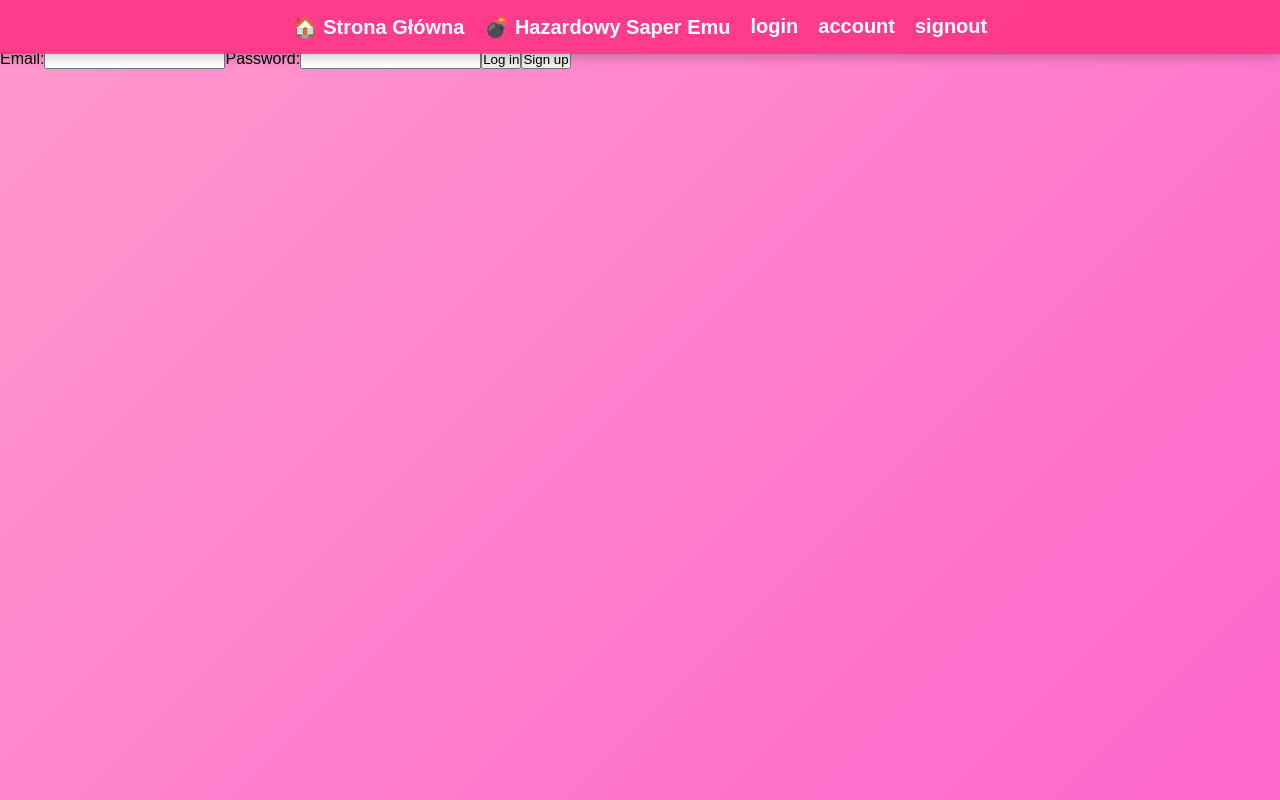
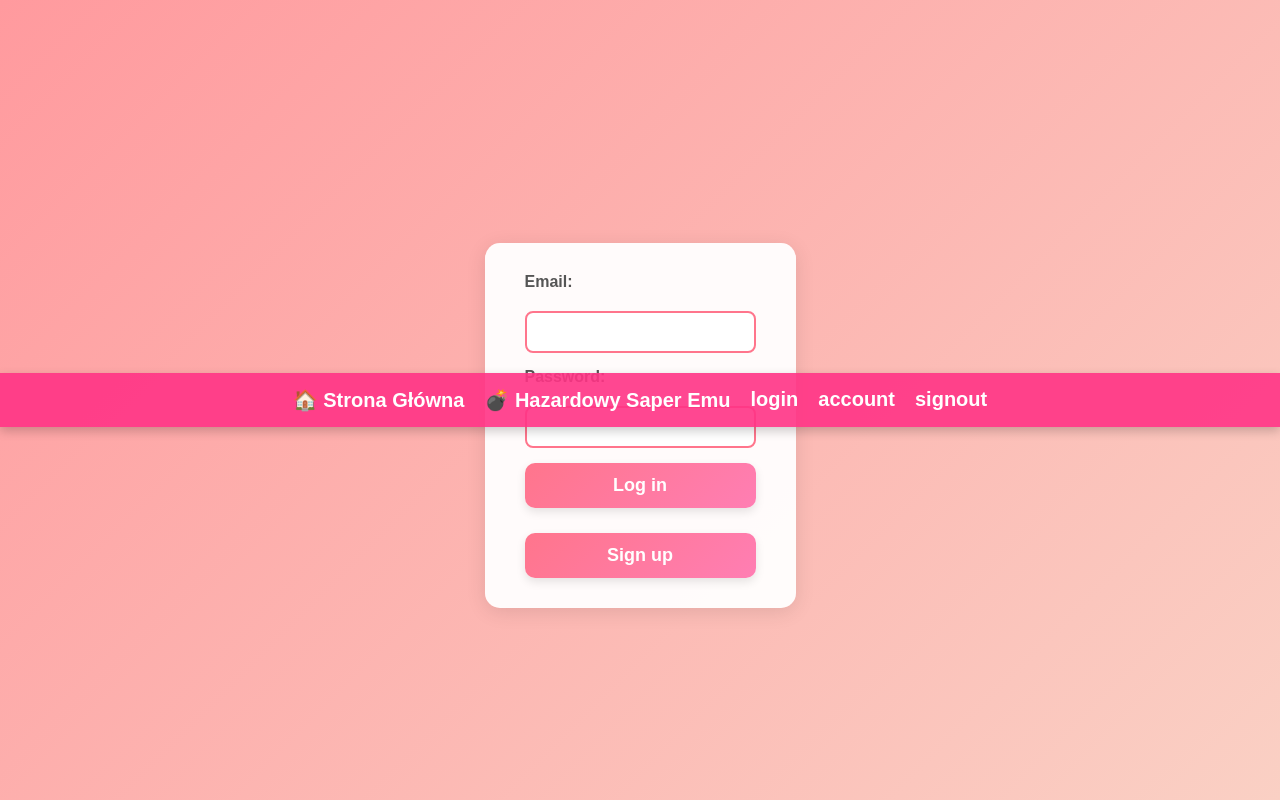
Before and after one commit to deefyy/mines-gambling-game, a Next.js app: page /login in a window 1280 px wide. Built offline with nearby package versions, Linux system fonts and the light colour scheme.

Commit message:
login css

```diff
--- a/app/login/page.js
+++ b/app/login/page.js
@@ -1,14 +1,15 @@
 import { login, signup } from './actions'
+import styles from './page.module.css';
 
 export default function LoginPage() {
   return (
-    <form>
-      <label htmlFor="email">Email:</label>
-      <input id="email" name="email" type="email" required />
-      <label htmlFor="password">Password:</label>
-      <input id="password" name="password" type="password" required />
-      <button formAction={login}>Log in</button>
-      <button formAction={signup}>Sign up</button>
+    <form className={styles.form}>
+      <label htmlFor="email" className={styles.label}>Email:</label>
+      <input id="email" name="email" type="email" required className={styles.inputField} />
+      <label htmlFor="password" className={styles.label}>Password:</label>
+      <input id="password" name="password" type="password" required className={styles.inputField} />
+      <button formAction={login} className={styles.btn}>Log in</button>
+      <button formAction={signup} className={styles.btn}>Sign up</button>
     </form>
-  )
+  );
 }
--- /dev/null
+++ b/app/login/page.module.css
@@ -0,0 +1,83 @@
+/* 🎀 Styl Wonderhoyowy dla strony logowania */
+
+/* 🌈 Tło strony */
+body {
+    background: linear-gradient(135deg, #ff9a9e, #fad0c4); /* Pastelowy gradient */
+    color: #333;
+    font-family: 'Arial', sans-serif;
+    display: flex;
+    justify-content: center;
+    align-items: center;
+    min-height: 100vh;
+    margin: 0;
+}
+
+/* 🌟 Formularz logowania */
+form {
+    background-color: rgba(255, 255, 255, 0.95); /* Delikatne białe tło */
+    padding: 30px 40px;
+    border-radius: 15px;
+    box-shadow: 0 4px 20px rgba(0, 0, 0, 0.1);
+    width: 100%;
+    max-width: 400px;
+    display: flex;
+    flex-direction: column;
+    gap: 15px;
+}
+
+/* 📝 Etykiety formularza */
+label {
+    font-weight: bold;
+    font-size: 16px;
+    margin-bottom: 5px;
+    color: #555;
+}
+
+/* 🔢 Pola wejściowe */
+input[type="email"],
+input[type="password"] {
+    padding: 10px;
+    font-size: 16px;
+    width: 100%;
+    border: 2px solid #ff758c; /* Różowe obramowanie */
+    border-radius: 8px;
+    background: #ffffff; /* Białe wnętrze */
+    color: #333;
+    transition: border-color 0.3s, box-shadow 0.3s;
+}
+
+input[type="email"]:focus,
+input[type="password"]:focus {
+    border-color: #ff7eb3; /* Intensywny róż przy aktywacji */
+    box-shadow: 0 0 8px #ff7eb3;
+}
+
+/* 🎀 Przyciski */
+button {
+    padding: 12px 25px;
+    font-size: 18px;
+    font-weight: bold;
+    border: none;
+    border-radius: 10px;
+    cursor: pointer;
+    background: linear-gradient(135deg, #ff758c, #ff7eb3); /* Gradient różowy */
+    color: #fff;
+    box-shadow: 0 4px 10px rgba(0, 0, 0, 0.1);
+    transition: background 0.3s, transform 0.2s;
+}
+
+/* 🌟 Efekt po najechaniu */
+button:hover {
+    background: linear-gradient(135deg, #ff7eb3, #ff758c);
+    transform: translateY(-2px);
+}
+
+button:disabled {
+    cursor: not-allowed;
+    opacity: 0.5;
+}
+
+/* 🧩 Odstępy między przyciskami */
+button + button {
+    margin-top: 10px;
+}
```
